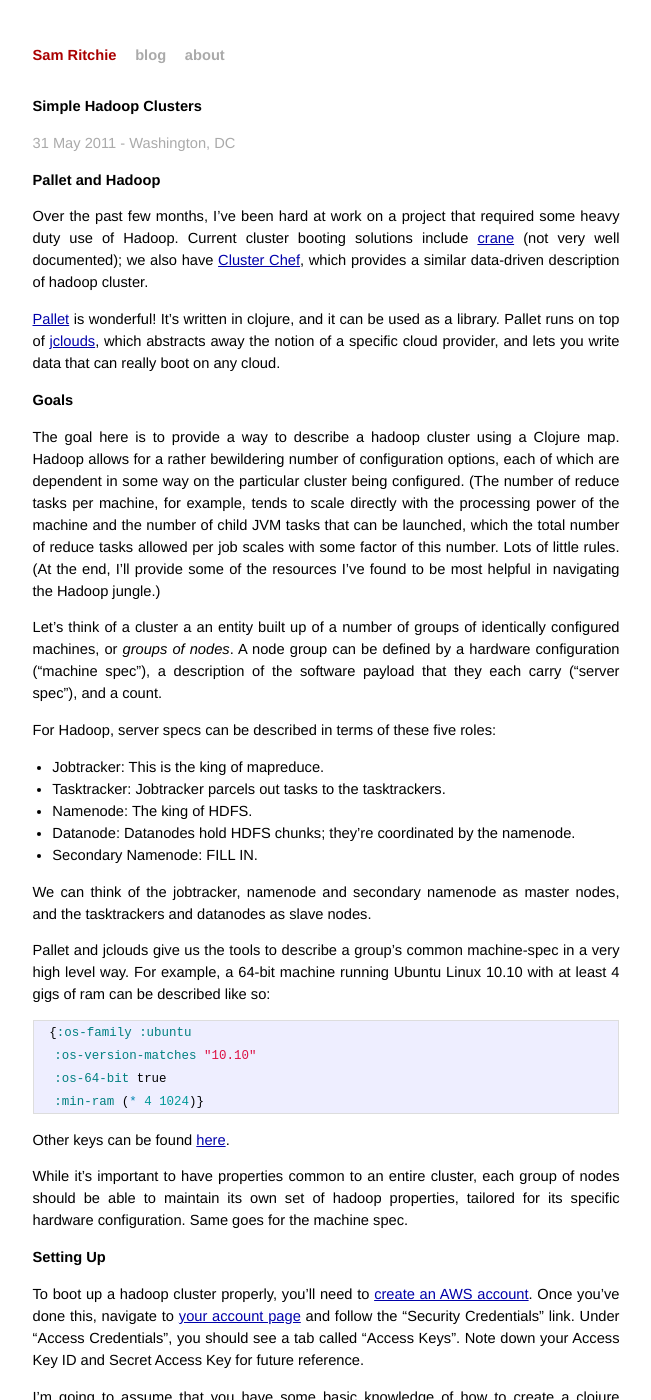
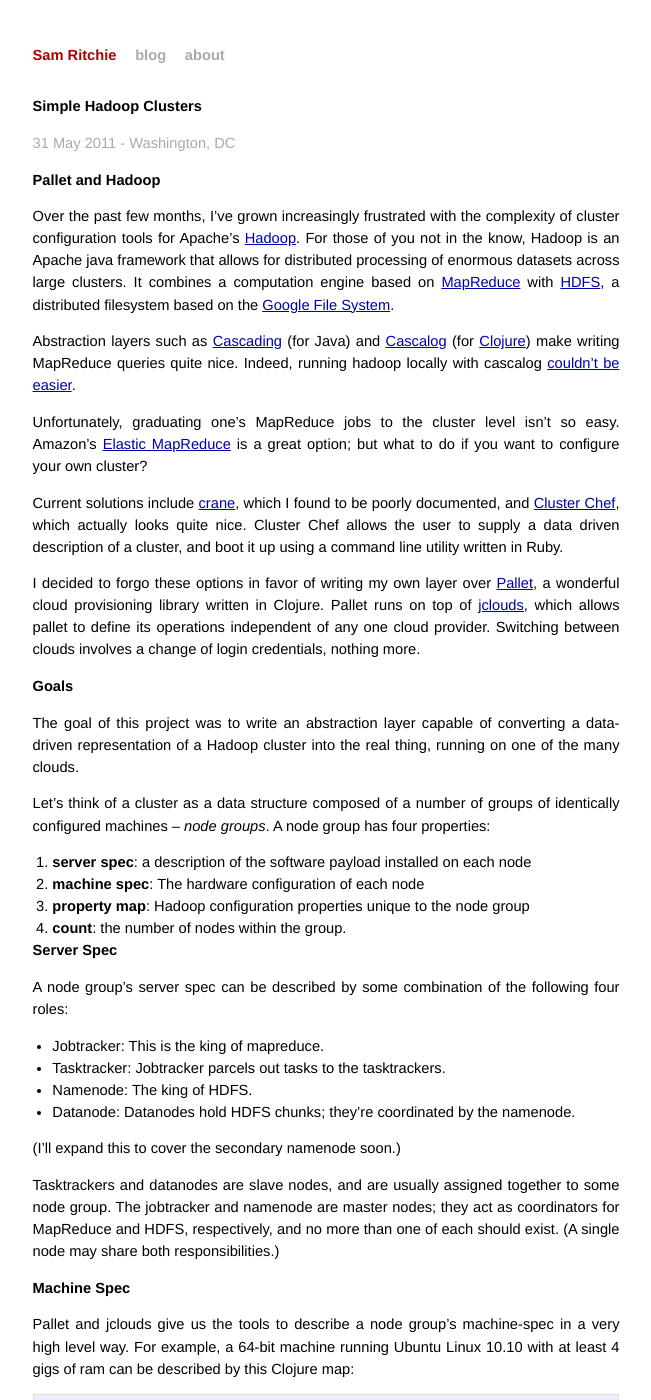
Before and after one commit to sritchie/sritchie.github.io, a Jekyll site: the page built from _posts/2011-05-31-hadoop-on-pallet.md, in a window 1280 px wide and 1400 px high. Shown: the whole window, without its empty margins (314-965 px from the left). Built offline with Jekyll 4.4.1, drawn with Linux system fonts in a browser that asks for light colours; Markdown is read by kramdown in place of the engine named in the settings; some of the changed text lies outside the part shown.

Commit message:
latest version of hadoop post.

```diff
--- a/_posts/2011-05-31-hadoop-on-pallet.md
+++ b/_posts/2011-05-31-hadoop-on-pallet.md
@@ -10,27 +10,43 @@
 
 # Pallet and Hadoop #
 
-Over the past few months, I've been hard at work on a project that required some heavy duty use of Hadoop. Current cluster booting solutions include [crane](https://github.com/getwoven/crane/tree/) (not very well documented); we also have [Cluster Chef](https://github.com/infochimps/cluster_chef/tree/version_2), which provides a similar data-driven description of  hadoop cluster.
+Over the past few months, I've grown increasingly frustrated with the complexity of cluster configuration tools for Apache's [Hadoop](http://hadoop.apache.org/). For those of you not in the know, Hadoop is an Apache java framework that allows for distributed processing of enormous datasets across large clusters. It combines a computation engine based on [MapReduce](http://en.wikipedia.org/wiki/MapReduce) with [HDFS](http://hadoop.apache.org/hdfs/docs/current/hdfs_design.html), a distributed filesystem based on the [Google File System](http://en.wikipedia.org/wiki/Google_File_System).
 
-[Pallet](https://github.com/pallet/pallet) is wonderful! It's written in clojure, and it can be used as a library. Pallet  runs on top of [jclouds](https://github.com/jclouds/jclouds), which abstracts away the notion of a specific cloud provider, and lets you write data that can really boot on any cloud.
+Abstraction layers such as [Cascading](https://github.com/cwensel/cascading) (for Java) and [Cascalog](https://github.com/nathanmarz/cascalog) (for [Clojure](http://clojure.org/)) make writing MapReduce queries quite nice. Indeed, running hadoop locally with cascalog [couldn't be easier](http://nathanmarz.com/blog/introducing-cascalog-a-clojure-based-query-language-for-hado.html).
+
+Unfortunately, graduating one's MapReduce jobs to the cluster level isn't so easy. Amazon's [Elastic MapReduce](http://aws.amazon.com/elasticmapreduce/) is a great option; but what to do if you want to configure your own cluster?
+
+Current solutions include [crane](https://github.com/getwoven/crane/tree/), which I found to be poorly documented, and [Cluster Chef](https://github.com/infochimps/cluster_chef/tree/version_2), which actually looks quite nice. Cluster Chef allows the user to supply a data driven description of a cluster, and boot it up using a command line utility written in Ruby.
+
+I decided to forgo these options in favor of writing my own layer over [Pallet](https://github.com/pallet/pallet), a wonderful cloud provisioning library written in Clojure. Pallet runs on top of [jclouds](https://github.com/jclouds/jclouds), which allows pallet to define its operations independent of any one cloud provider. Switching between clouds involves a change of login credentials, nothing more.
 
 ## Goals ##
 
-The goal here is to provide a way to describe a hadoop cluster using a Clojure map. Hadoop allows for a rather bewildering number of configuration options, each of which are dependent in some way on the particular cluster being configured. (The number of reduce tasks per machine, for example, tends to scale directly with the processing power of the machine and the number of child JVM tasks that can be launched, which the total number of reduce tasks allowed per job scales with some factor of this number. Lots of little rules. (At the end, I'll provide some of the resources I've found to be most helpful in navigating the Hadoop jungle.)
+The goal of this project was to write an abstraction layer capable of converting a data-driven representation of a Hadoop cluster into the real thing, running on one of the many clouds.
 
-Let's think of a cluster a an entity built up of a number of groups of identically configured machines, or *groups of nodes*. A node group can be defined by a hardware configuration ("machine spec"), a description of the software payload that they each carry ("server spec"), and a count.
+Let's think of a cluster as a data structure composed of a number of groups of identically configured machines -- *node groups*. A node group has four properties:
 
-For Hadoop, server specs can be described in terms of these five roles:
+1. **server spec**: a description of the software payload installed on each node
+2. **machine spec**: The hardware configuration of each node
+3. **property map**: Hadoop configuration properties unique to the node group
+3. **count**: the number of nodes within the group.
+
+#### Server Spec ####
+
+A node group's server spec can be described by some combination of the following four roles:
 
 * Jobtracker:  This is the king of mapreduce.
 * Tasktracker: Jobtracker parcels out tasks to the tasktrackers.
 * Namenode:    The king of HDFS.
 * Datanode:    Datanodes hold HDFS chunks; they're coordinated by the namenode.
-* Secondary Namenode: FILL IN.
 
-We can think of the jobtracker, namenode and secondary namenode as master nodes, and the tasktrackers and datanodes as slave nodes.
+(I'll expand this to cover the secondary namenode soon.)
 
-Pallet and jclouds give us the tools to describe a group's common machine-spec in a very high level way. For example, a 64-bit machine running Ubuntu Linux 10.10 with at least 4 gigs of ram can be described like so:
+Tasktrackers and datanodes are slave nodes, and are usually assigned together to some node group. The jobtracker and namenode are master nodes; they act as coordinators for MapReduce and HDFS, respectively, and no more than one of each should exist. (A single node may share both responsibilities.)
+
+#### Machine Spec ####
+
+Pallet and jclouds give us the tools to describe a node group's machine-spec in a very high level way. For example, a 64-bit machine running Ubuntu Linux 10.10 with at least 4 gigs of ram can be described by this Clojure map:
 
 {% highlight clojure %}
  {:os-family :ubuntu
@@ -39,9 +55,29 @@
   :min-ram (* 4 1024)}
 {% endhighlight %}
 
-Other keys can be found [here](https://github.com/jclouds/jclouds/blob/master/compute/src/main/clojure/org/jclouds/compute.clj#L446).
+A whole host of options are supported; all valid map keys can be found [here](https://github.com/jclouds/jclouds/blob/master/compute/src/main/clojure/org/jclouds/compute.clj#L446).
+
+#### Property Map ####
+
+Hadoop allows for a rather bewildering number of configuration options, each of which are dependent in some way on the power of the machines composing each cluster. (Because this is probably the most confusing part of Hadoop configuration, one of the main goals of this project is to provide intelligent defaults that modify themselves based on the machine specs of the nodes in each node group.)
+
+Hadoop has four configuration files of note:
+
+1. mapred-site.xml:
+2. hdfs-site.xml:
+3. core-site.xml:
+4. hadoop-env.sh:
+
+TODO: Add resources for understanding hadoop properties.
+
+(The number of reduce tasks per machine, for example, tends to scale directly with the processing power of the machine and the number of child JVM tasks that can be launched, which the total number of reduce tasks allowed per job scales with some factor of this number. Lots of little rules. (At the end, I'll provide some of the resources I've found to be most helpful in navigating the Hadoop jungle.)
+
+#### Cluster Level Properties ####
 
 While it's important to have properties common to an entire cluster, each group of nodes should be able to maintain its own set of hadoop properties, tailored for its specific hardware configuration. Same goes for the machine spec.
+
+TODO:
+machine spec and property map are supported at the cluster level, as well -- the other two properties must be defined at the node group level.
 
 ## Setting Up ##
 
@@ -180,20 +216,21 @@
 {% highlight clojure %}
 
 (def test-cluster
-  (cluster-spec :private
-                {:jobtracker (node-group [:jobtracker :namenode])
-                 :slaves (slave-group 3)}
-                :base-machine-spec {:os-family :ubuntu
-                                    :os-version-matches "10.10"
-                                    :os-64-bit true
-                                    :fastest true}
-                :base-props {:hdfs-site {:dfs.data.dir "/mnt/dfs/data"
-                                         :dfs.name.dir "/mnt/dfs/name"}
-                             :mapred-site {:mapred.task.timeout 300000
-                                           :mapred.reduce.tasks 60
-                                           :mapred.tasktracker.map.tasks.maximum 15
-                                           :mapred.tasktracker.reduce.tasks.maximum 15
-                                           :mapred.child.java.opts "-Xms1024m -Xmx1024m"}}))
+    (cluster-spec
+     :private
+     {:jobtracker (node-group [:jobtracker :namenode])
+      :slaves (slave-group 3)}
+     :base-machine-spec {:os-family :ubuntu
+                         :os-version-matches "10.10"
+                         :os-64-bit true
+                         :fastest true}
+     :base-props {:hdfs-site {:dfs.data.dir "/mnt/dfs/data"
+                              :dfs.name.dir "/mnt/dfs/name"}
+                  :mapred-site {:mapred.task.timeout 300000
+                                :mapred.reduce.tasks 60
+                                :mapred.tasktracker.map.tasks.maximum 15
+                                :mapred.tasktracker.reduce.tasks.maximum 15
+                                :mapred.child.java.opts "-Xms1024m -Xmx1024m"}}))
 
 {% endhighlight %}
 
```
